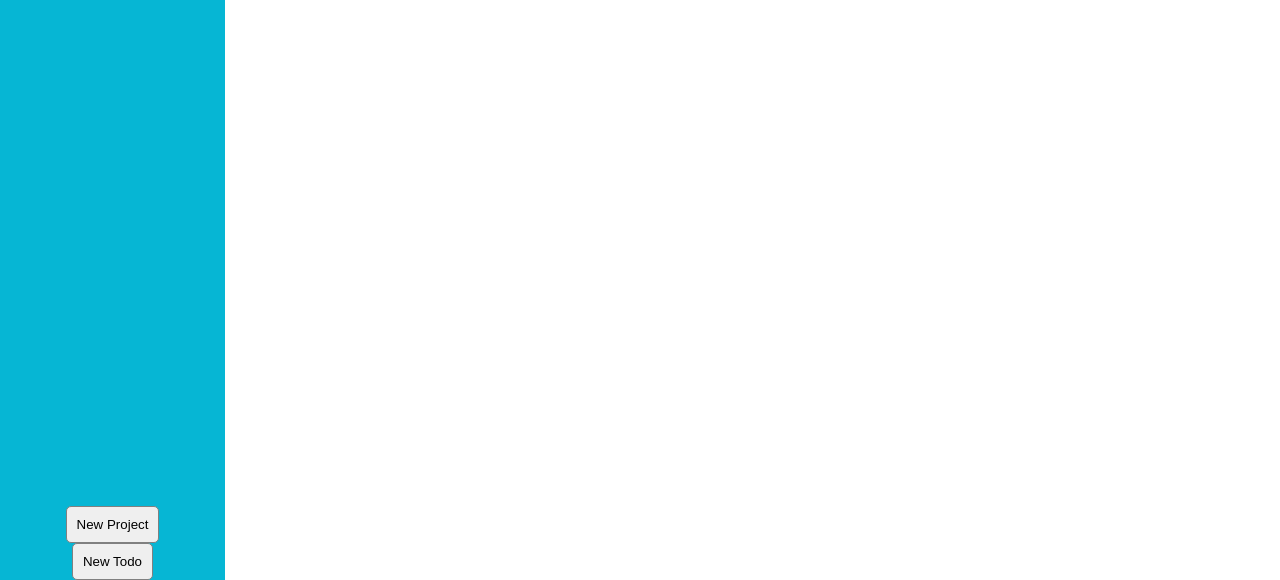
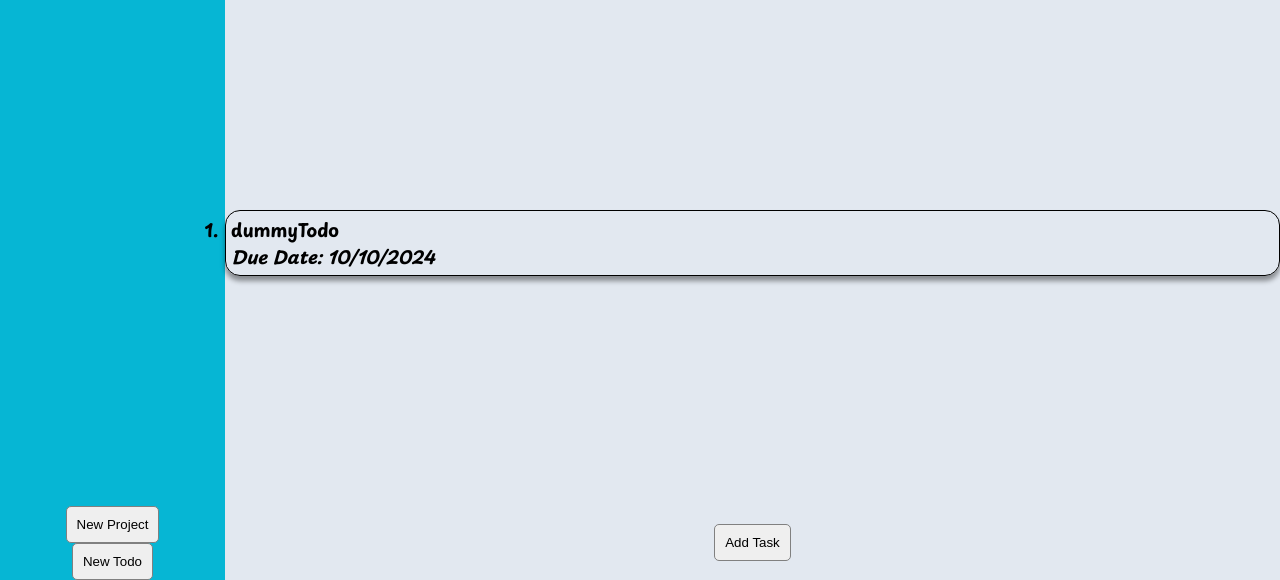
Before and after one commit to RaulPabianCruz/TodoList2, a website built with webpack: page src/template.html in a window 1280 px wide. Shown: the part 220-800 px from the top of the page. Built offline with nearby package versions, Linux system fonts and the light colour scheme.

Commit message:
Add a project view to the page
Adds a project view section to the page through the projectView.js file.
Also adds a factory function, projectInfoFactory, to try and decouple
the code used to generate the projectView from the projectFactory
objects.

```diff
--- a/src/ProjectFactory.js
+++ b/src/ProjectFactory.js
@@ -29,11 +29,11 @@ const projectFactory = function(title) {
         else
             return null;
     }
-    const getTodoList = function() {
+    const getTodoArray = function() {
         return todoArray.map((todo) => todo);
     }
 
-    return { getTitle, setTitle, addTodo, deleteTodo, getTodoAt, getTodoList };
+    return { getTitle, setTitle, addTodo, deleteTodo, getTodoAt, getTodoArray };
 }
 
 export { projectFactory };
--- a/src/index.js
+++ b/src/index.js
@@ -1,8 +1,10 @@
 import "./style.css";
 import { todoFactory } from './TodoFactory.js';
 import { projectFactory } from './ProjectFactory.js';
+import { projectInfoFactory } from "./projectInfoFactory.js";
 import { makeHeader } from './header.js';
 import { makeSidebar } from './sidebar.js';
+import { makeProjectView } from "./projectView.js";
 
 const projectManager = (function (){
     const defaultProject = projectFactory('Default');
@@ -38,7 +40,7 @@ const projectManager = (function (){
         else
             return null;
     }
-    const getProjectList = function() {
+    const getProjectArray = function() {
         return projectArray.map((project) => project);
     }
 
@@ -56,15 +58,15 @@ const projectManager = (function (){
         else
             return null;
     }
-    const getProjectTodoList = function(projectIndex) {
+    const getProjectTodoArray = function(projectIndex) {
         if(_isValidIndex(projectIndex))
-            return projectArray[projectIndex].getTodoList();
+            return projectArray[projectIndex].getTodoArray();
         else
             null;
     }
 
-    return { addProject, deleteProject, editProject, getProjectAt, getProjectList,
-            addTodo, deleteTodo, getTodoAt, getProjectTodoList };
+    return { addProject, deleteProject, editProject, getProjectAt, getProjectArray,
+            addTodo, deleteTodo, getTodoAt, getProjectTodoArray };
 })();
 
 //      might not be needed, not too sure yet
@@ -93,6 +95,12 @@ const logicModule = (function() {
 const container = document.querySelector('#content');
 container.appendChild(makeHeader());
 
-const projArray = projectManager.getProjectList();
+const projArray = projectManager.getProjectArray();
 const titleArray = projArray.map((project)=>project.getTitle());
 container.appendChild(makeSidebar(titleArray));
+
+const dummyTodo = todoFactory('dummyTodo', 'this is dummy todo', '10/10/2024', 'low-priority', 'no notes');
+projectManager.addTodo(0,dummyTodo);
+
+const projInfo = projectInfoFactory(projectManager.getProjectAt(0));
+container.appendChild(makeProjectView(projInfo));
--- /dev/null
+++ b/src/projectInfoFactory.js
@@ -0,0 +1,25 @@
+const projectInfoFactory = function(project) {
+    const _getTodoArray = function() {
+        return project.getTodoArray();
+    }
+
+    const getProjectTitle = function() {
+        return project.getTitle();
+    }
+    const getTodoTitles = function() {
+        const todoArray = _getTodoArray();
+        return todoArray.map((todo)=>todo.getTitle());
+    }
+    const getTodoDueDates = function() {
+        const todoArray = _getTodoArray();
+        return todoArray.map((todo)=>todo.getDueDate());
+    }
+    const getTodoPriorities = function() {
+        const todoArray = _getTodoArray();
+        return todoArray.map((todo)=>todo.getPriority());
+    }
+
+    return { getProjectTitle, getTodoTitles, getTodoDueDates, getTodoPriorities };
+}
+
+export { projectInfoFactory };
--- /dev/null
+++ b/src/projectView.js
@@ -0,0 +1,71 @@
+const makeProjectView = function(projectInfo) {
+    const container = document.createElement('div');
+    container.classList.add('project-view-container');
+
+    const titles = projectInfo.getTodoTitles();
+    const priorities = projectInfo.getTodoPriorities();
+    const dueDates = projectInfo.getTodoDueDates();
+
+    const title = makeProjectTitle(projectInfo.getProjectTitle());
+    const list = makeProjectList(titles, priorities, dueDates);
+    const options = makeOptions();
+
+    container.appendChild(title);
+    container.appendChild(list);
+    container.appendChild(options);
+
+    return container;
+}
+
+const makeProjectTitle = function(projectTitle) {
+    const title = document.createElement('h2');
+    title.textContent = projectTitle;
+    title.classList.add('project-view-title');
+
+    return title;
+}
+
+const makeProjectList = function(titles, priorities, dueDates) {
+    const container = document.createElement('div');
+    container.classList.add('project-list-container');
+
+    const list = document.createElement('ol');
+    list.classList.add('project-list');
+
+    for(let i = 0; i < titles.length; i++){
+        const listItem = document.createElement('li');
+        listItem.textContent = titles[i];
+
+        listItem.classList.add('project-list-item');
+        listItem.classList.add(priorities[i]);
+        listItem.setAttribute('data-index', i);
+
+        const itemDueDate = document.createElement('p');
+        itemDueDate.textContent = 'Due Date: ' + dueDates[i];
+        itemDueDate.classList.add('item-due-date');
+        listItem.appendChild(itemDueDate);
+
+        list.appendChild(listItem);
+    }
+
+    container.appendChild(list);
+
+    return container;
+}
+
+
+const makeOptions = function() {
+    const container = document.createElement('div');
+    container.classList.add('project-view-options');
+
+    const bttn = document.createElement('button');
+    bttn.textContent = 'Add Task';
+    bttn.classList.add('add-tast-bttn');
+    bttn.classList.add('project-view-bttn');
+
+    container.appendChild(bttn);
+
+    return container;
+}
+
+export { makeProjectView };
--- a/src/style.css
+++ b/src/style.css
@@ -107,3 +107,48 @@ body {
     border: 1px solid gray;
     border-radius: 5px;
 }
+
+/* Project View Styling yay! */
+
+.project-view-container {
+    background-color: var(--lightGray);
+    display: grid;
+    grid-template-rows: 75px 1fr 75px;
+    align-items: center;
+    grid-column: 2;
+    grid-row: 2;
+}
+
+.project-view-title {
+    font-size: 1.5rem;
+    margin-bottom: 25px;
+    text-align: center;
+    grid-row: 1;
+}
+
+.project-list-container {
+    grid-row: 2;
+}
+
+.project-list-item {
+    padding: 5px;
+    border: 1px solid black;
+    border-radius: 15px;
+    box-shadow: 0px 5px 5px rgba(0, 0, 0, 0.4);
+}
+
+.item-due-date {
+    font-style: italic;
+}
+
+.project-view-options {
+    display: flex;
+    justify-content: center;
+    grid-row: 3;
+}
+
+.project-view-bttn {
+    padding: 10px;
+    border: 1px solid gray;
+    border-radius: 5px;
+}
```
